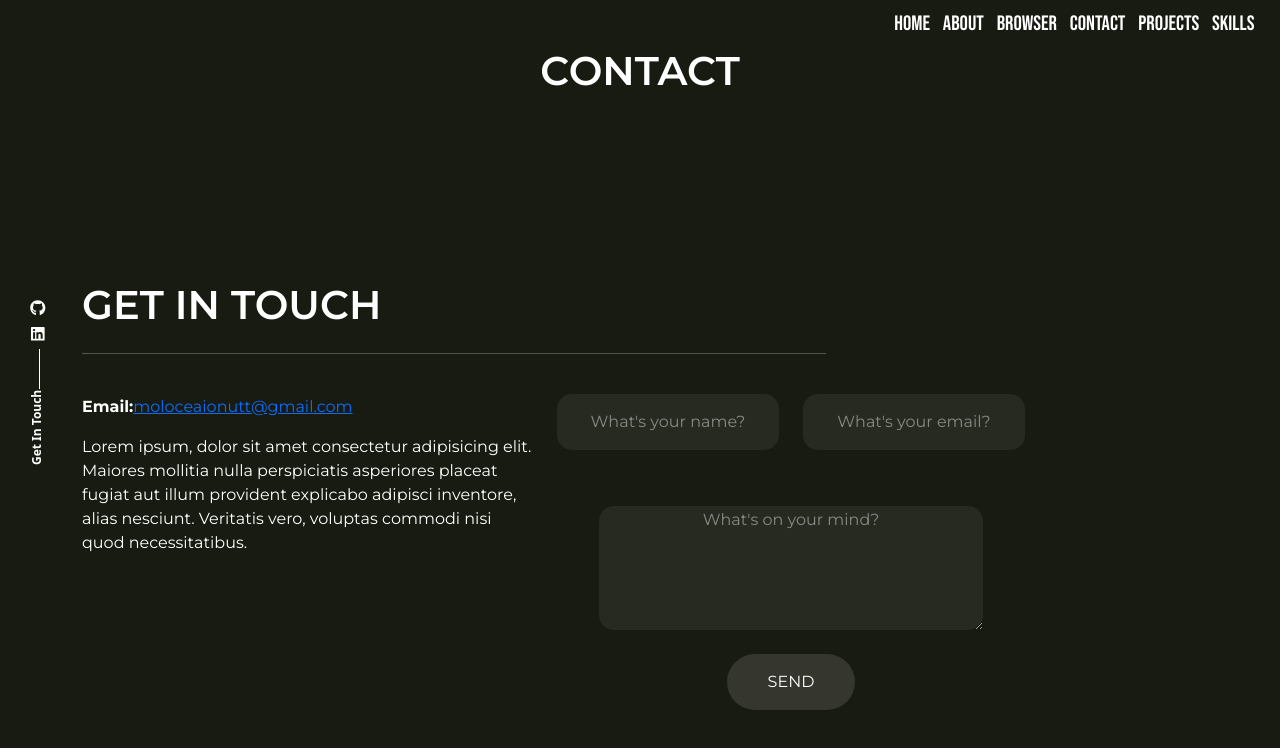
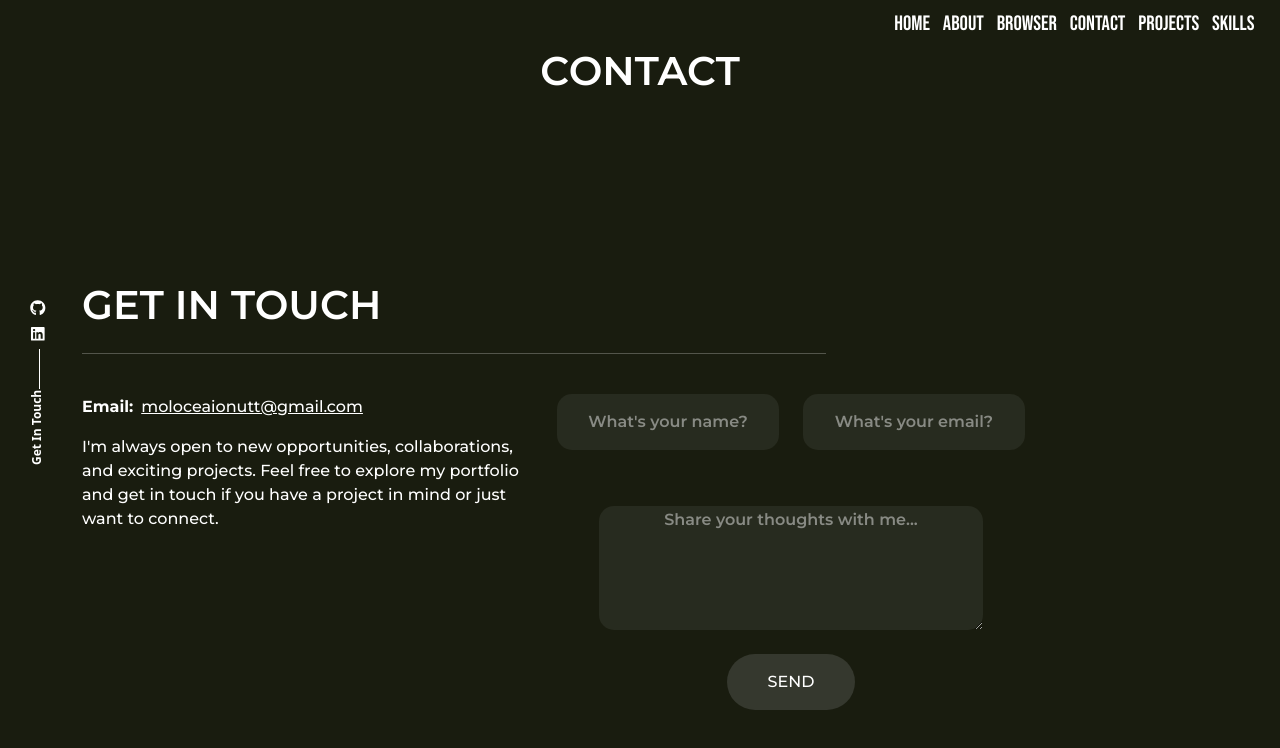
Before and after one commit to msionut28/portfolio, a React (Create React App) app: page /contact in a window 1280 px wide. Shown: the top 748 px of the page. Built offline with nearby package versions, Linux system fonts and the light colour scheme.

Commit message:
deploy prep

```diff
--- a/src/components/Avatar/style.css
+++ b/src/components/Avatar/style.css
@@ -16,7 +16,7 @@
         left: 0;
         right: 0;
         bottom: 0;
-        background: radial-gradient(circle at center, rgba(24, 27, 18, 0) 50%, rgba(24, 27, 18, 1) 70%);
+        background: radial-gradient(circle at center, rgba(25, 28, 15, 0) 50%, rgba(25, 28, 15, 1) 70%);
         border-radius: inherit;
         transition: 0.3s ease-in-out;
         border: 1px solid transparent;
--- a/src/index.css
+++ b/src/index.css
@@ -9,13 +9,21 @@
   margin: 0;
 }
 
+:root {
+  --primary-color: rgb(25, 28, 15);
+}
+
 body {
   line-height: 1.5;
   -webkit-font-smoothing: antialiased;
-  /* background: rgb(23, 36, 28); */
-  background: rgb(24, 27, 18);
+  background: var(--primary-color);
   /* background: rgb(22, 22, 22); */
   color: white;
+}
+
+a {
+  color: white;
+  /* text-decoration: none; */
 }
 
 img,
--- a/src/pages/About/About.jsx
+++ b/src/pages/About/About.jsx
@@ -31,8 +31,7 @@ const About = () => {
       </motion.div>
       <AnimateWhenVisible delay={1}>
         <div className="timeline">
-          <VerticalTimeline
-          className="custom-text-style">
+          <VerticalTimeline className="custom-text-style">
             <VerticalTimelineElement
               className="vertical-timeline-element--work"
               contentStyle={{ background: "rgb(36, 39, 30)", color: "#fff" }}
@@ -120,16 +119,11 @@ const About = () => {
           </VerticalTimeline>
         </div>
       </AnimateWhenVisible>
-      <AnimateWhenVisible>
-        <motion.div
-          initial={{ opacity: 0, scale: 0.5 }}
-          animate={{ opacity: 1, scale: 1 }}
-          transition={{ duration: 0.75, delay: 0.75 }}
-          className="beginnings"
-        >
+      <AnimateWhenVisible delay={0.25}>
+        <div className="beginnings">
           <div className="beginnings-text">
             <h3
-              className="montserrat custom-text-style"
+              className="montserrat title custom-text-style"
               style={{ fontWeight: "bold" }}
             >
               How it all started?
@@ -166,23 +160,31 @@ const About = () => {
               />
             )}
           </div>
-        </motion.div>
+        </div>
       </AnimateWhenVisible>
-      {/* <motion.div
-        initial={{ opacity: 0, scale: 0.5 }}
-        animate={{ opacity: 1, scale: 1 }}
-        transition={{ duration: 0.5, delay: 0.5 }}
-        className="further-education"
-      > */}
-      {/* <AnimateWhenVisible delay={0.5}>
-        <h3
-          className="montserrat custom-text-style float-right"
-          style={{ fontWeight: "bold", marginLeft: "55vw" }}
-        >
-          How it developed?
-        </h3>
+      {/* <AnimateWhenVisible delay={0.25}>
+        <div className="further-education">
+          <div className="ga-media">
+          {isDesktop && (
+              <Image
+                img={"/about/first-line-of-code.png"}
+                text={"Hover to see my very first .html page"}
+              />
+            )}
+          </div>
+          <div className="ga">
+          <h3 className="montserrat title" style={{ fontWeight: "bold" }}>
+            How it developed?
+          </h3>
+            <p className="montserrat passion custom-text-style">
+              Lorem, ipsum dolor sit amet consectetur adipisicing elit. Odio
+              mollitia debitis ad iure quidem ipsum nam voluptatibus obcaecati
+              nemo aliquam fuga, eaque excepturi. Aut, eligendi. Culpa aliquid
+              incidunt doloribus quae.
+            </p>
+          </div>
+        </div>
       </AnimateWhenVisible> */}
-      {/* </motion.div> */}
     </div>
   );
 };
--- a/src/pages/About/style.css
+++ b/src/pages/About/style.css
@@ -22,8 +22,8 @@
 
 .beginnings {
   display: flex;
-  width: 100vw;
-  height: 70vh;
+  /* width: 100vw;
+  height: 70vh; */
 }
 
 .beginnings-text {
@@ -45,10 +45,19 @@
 }
 
 .further-education {
-  width: 100vw;
-  height: 100vh;
+  display: flex;
   margin-top: 5vh;
   margin-left: 7vw;
+  h3 {
+    text-align: right;
+    margin-right: 7vw;
+  }
+}
+
+.ga {
+  margin-top: 8vh;
+  /* margin-right: 1vw; */
+  width: 50%;
 }
 
 @media only screen and (max-width: 991px) {
--- a/src/pages/Contact/Contact.jsx
+++ b/src/pages/Contact/Contact.jsx
@@ -37,7 +37,6 @@ const Contact = () => {
             alert:
               "Your Email has successfully been sent! Will get in touch as soon as possible!",
           });
-          console.log(form);
         },
         (error) => {
           console.log(error);
@@ -69,8 +68,6 @@ const Contact = () => {
         </div>
       </AnimateWhenVisible>
       <div className="container">
-        {/* <div className="container"> */}
-
         <div className="row mb-5 mt-3 pt-md-3">
           <AnimateWhenVisible delay={0.75}>
             <div className="col-lg-8">
@@ -85,20 +82,22 @@ const Contact = () => {
               </div>
               <div className="col-lg-5 mb-5">
                 <address>
-                  <strong className="montserrat">Email:</strong>
+                  <span style={{ marginRight: "1vh" }}>
+                    <strong className="montserrat">Email:</strong>
+                  </span>
                   <a
                     className="montserrat"
                     href="mailto:moloceaionutt@gmail.com"
+                    style={{fontWeight: "500"}}
                   >
                     moloceaionutt@gmail.com
                   </a>
                 </address>
-                <p className="montserrat">
-                  Lorem ipsum, dolor sit amet consectetur adipisicing elit.
-                  Maiores mollitia nulla perspiciatis asperiores placeat fugiat
-                  aut illum provident explicabo adipisci inventore, alias
-                  nesciunt. Veritatis vero, voluptas commodi nisi quod
-                  necessitatibus.
+                <p className="montserrat" style={{ fontWeight: "500" }}>
+                  I'm always open to new opportunities, collaborations, and
+                  exciting projects. Feel free to explore my portfolio and get
+                  in touch if you have a project in mind or just want to
+                  connect.
                 </p>
               </div>
               <div className="col-lg-7 d-flex align-items-center">
@@ -139,15 +138,19 @@ const Contact = () => {
                     name="message"
                     rows="5"
                     value={form.message}
-                    placeholder="What's on your mind?"
+                    placeholder="Share your thoughts with me..."
                     onChange={handleChange}
                     required
                   />
                   <br />
                   <div className="row d-flex">
                     <div className="col-lg-12 form-group">
-                      <button type="submit" className="montserrat customBtn">
-                        SEND
+                      <button
+                        type="submit"
+                        className="montserrat customBtn"
+                        style={{ fontWeight: "500" }}
+                      >
+                        {form.sending ? "SENDING..." : "SEND"}
                       </button>
                     </div>
                   </div>
--- a/src/pages/Contact/style.css
+++ b/src/pages/Contact/style.css
@@ -50,4 +50,5 @@
 .text-input::placeholder, .textarea-input::placeholder {
     color: rgba(255, 255, 255, 0.45);
     text-align: center;
+    font-weight: 600;
 }
```
Also changed, not shown: 1 other file (tests, documents, lock files or other folders).
